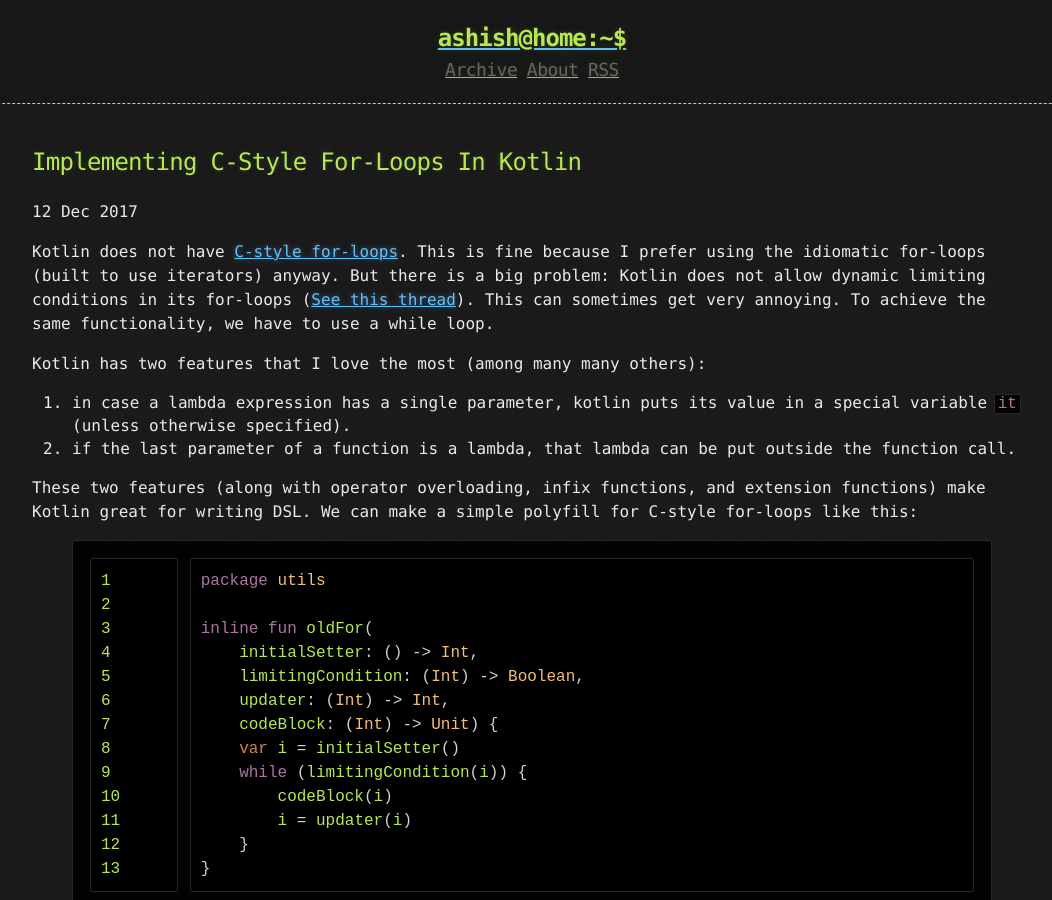
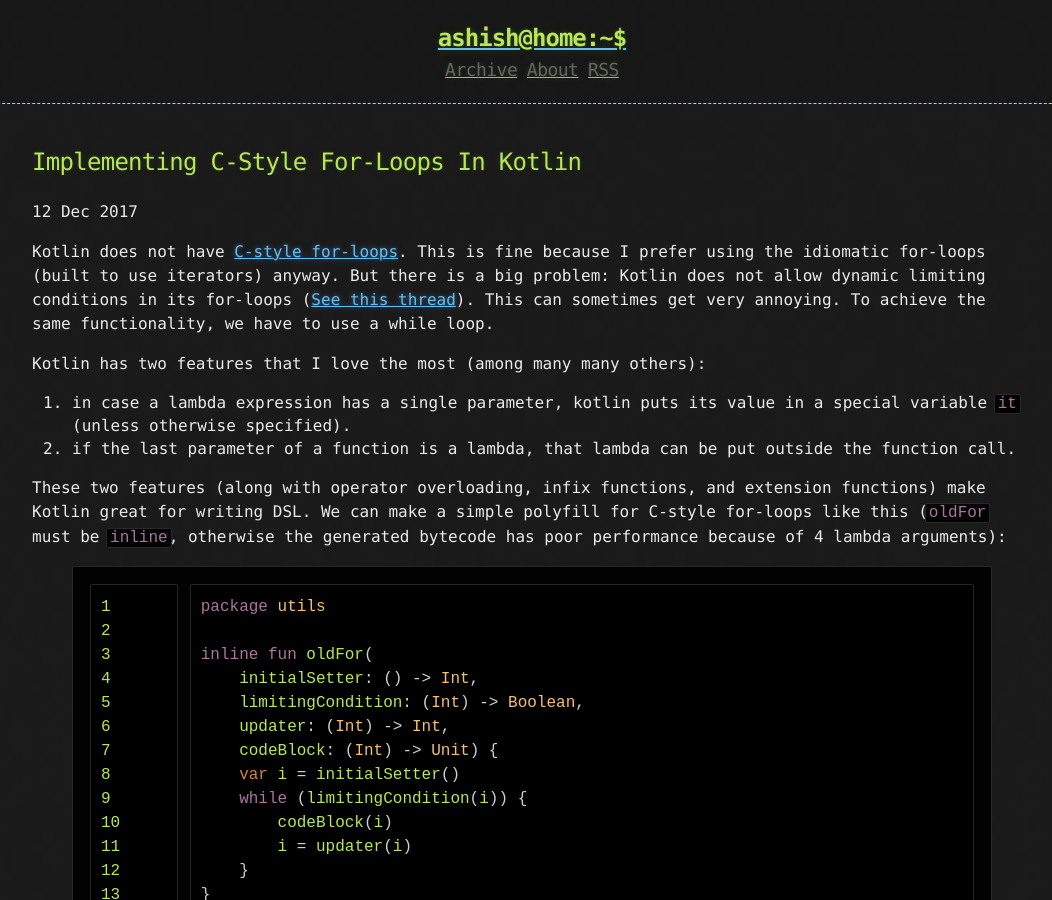
Before and after one commit to tocttou/tocttou.github.io, a Jekyll site: the page built from _posts/2017-12-12-implementing-c-style-for-loops-in-kotlin.md, in a window 1280 px wide and 900 px high. Shown: the whole window, without its empty margins (108-1160 px from the left). Built offline with Jekyll 4.4.1, drawn with Linux system fonts in a browser that asks for light colours; nearby versions of some CDN libraries; comment, search, counter and statistics services are not loaded.

Commit message:
minor edit

```diff
--- a/_posts/2017-12-12-implementing-c-style-for-loops-in-kotlin.md
+++ b/_posts/2017-12-12-implementing-c-style-for-loops-in-kotlin.md
@@ -8,7 +8,7 @@
 1. in case a lambda expression has a single parameter, kotlin puts its value in a special variable `it` (unless otherwise specified).
 2. if the last parameter of a function is a lambda, that lambda can be put outside the function call.
 
-These two features (along with operator overloading, infix functions, and extension functions) make Kotlin great for writing DSL. We can make a simple polyfill for C-style for-loops like this:
+These two features (along with operator overloading, infix functions, and extension functions) make Kotlin great for writing DSL. We can make a simple polyfill for C-style for-loops like this (`oldFor` must be `inline`, otherwise the generated bytecode has poor performance because of 4 lambda arguments):
 
 {% highlight kotlin linenos %}
 package utils
```
